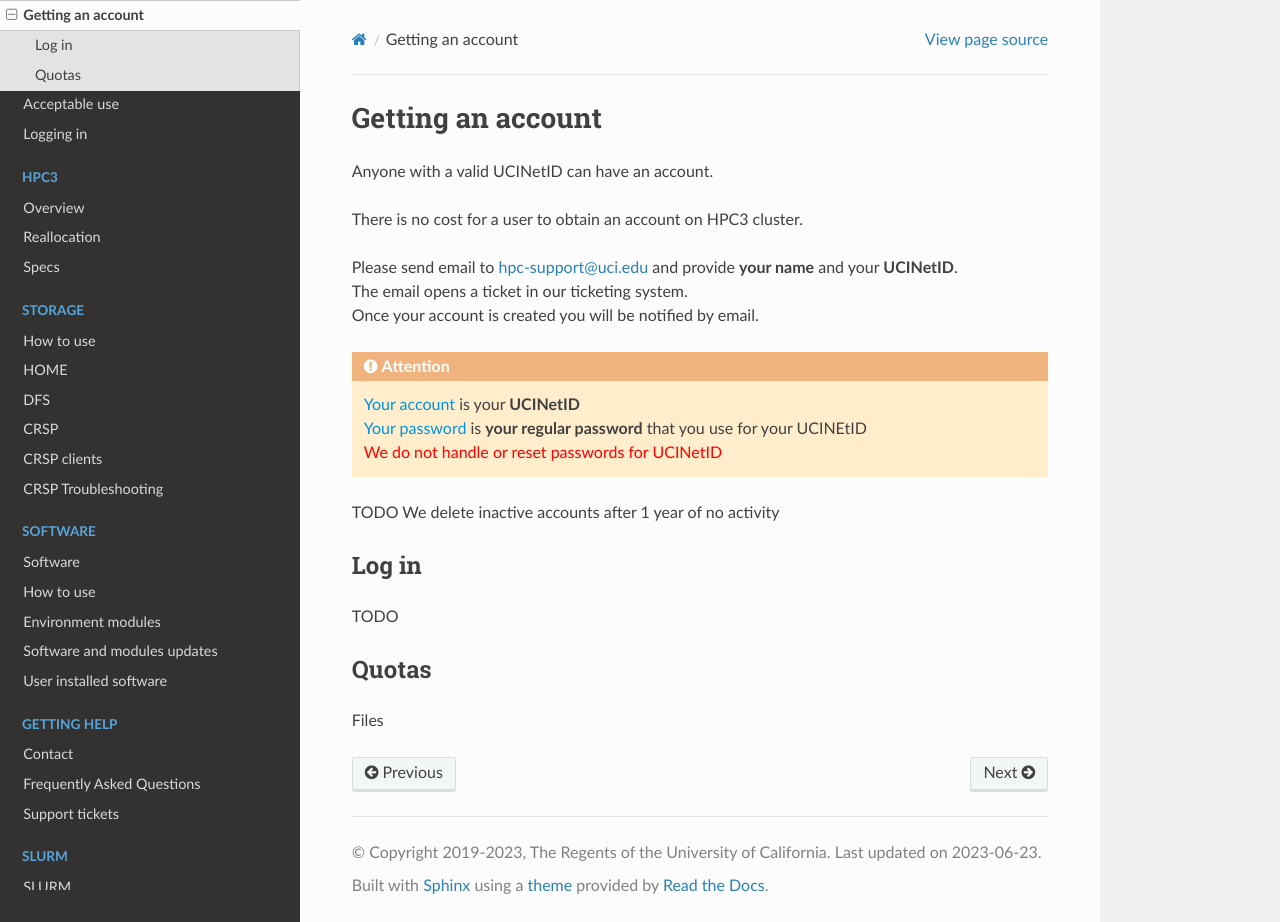
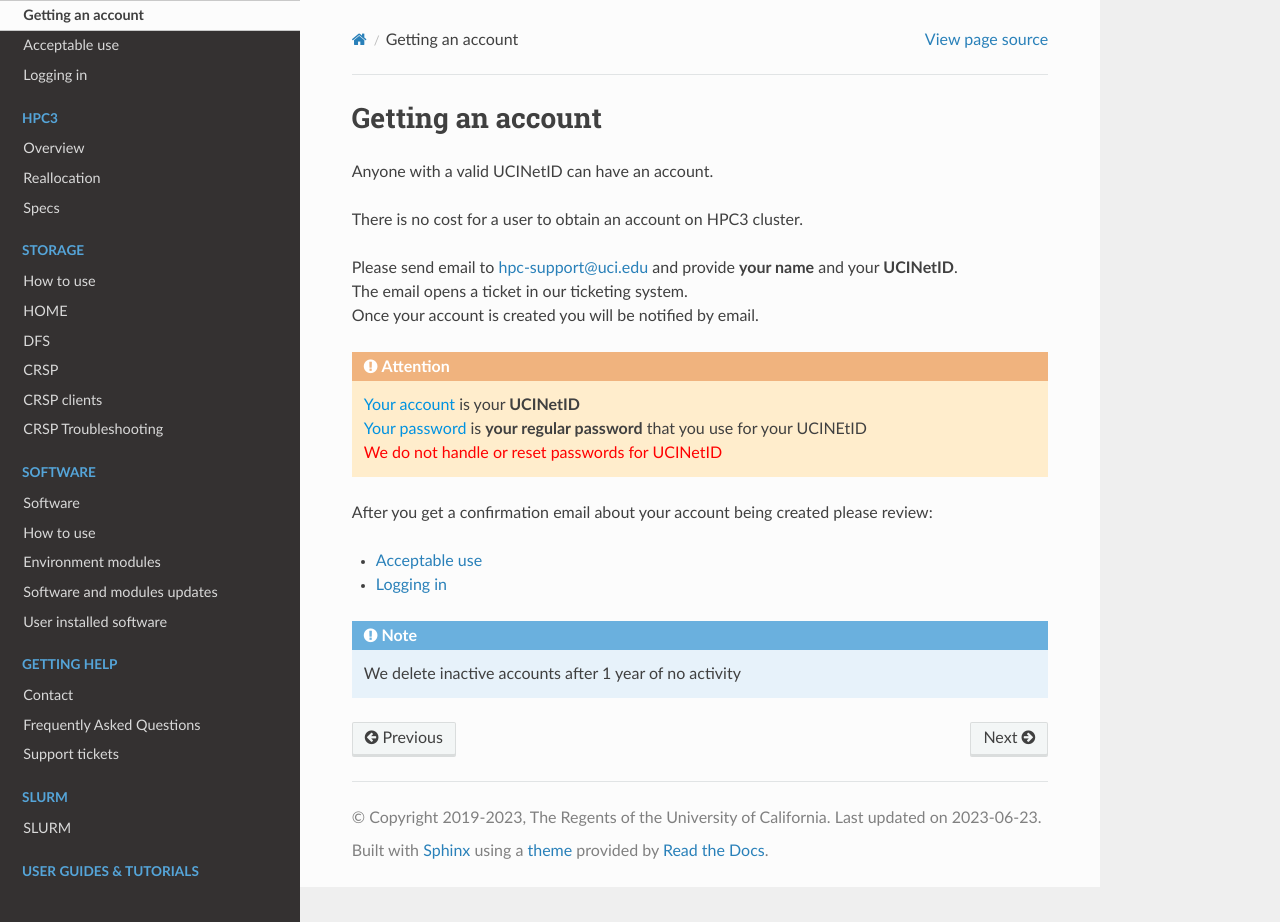
Before and after one commit to RCIC-UCI-Public/website-rcic, a Sphinx documentation site: the page built from docs/source/account/getting-account.rst, in a window 1280 px wide and 922 px high. Built offline with Sphinx 7.4.7 and the Read the Docs theme 2.0.0, drawn with Linux system fonts in a browser that asks for light colours.

Commit message:
add linsk to next docs to read

```diff
--- a/docs/source/account/getting-account.rst
+++ b/docs/source/account/getting-account.rst
@@ -18,14 +18,9 @@ There is no cost for a user to obtain an account on HPC3 cluster.
    | :red:`We do not handle or reset passwords for UCINetID`
 
 
-TODO We delete inactive accounts after 1 year of no activity
+After you get a confirmation email about your account being created please review:
 
-Log in
--------
+* :ref:`acceptable use`
+* :ref:`login`
 
-TODO
-
-Quotas
-------
-
-Files
+.. note:: We delete inactive accounts after 1 year of no activity
```
